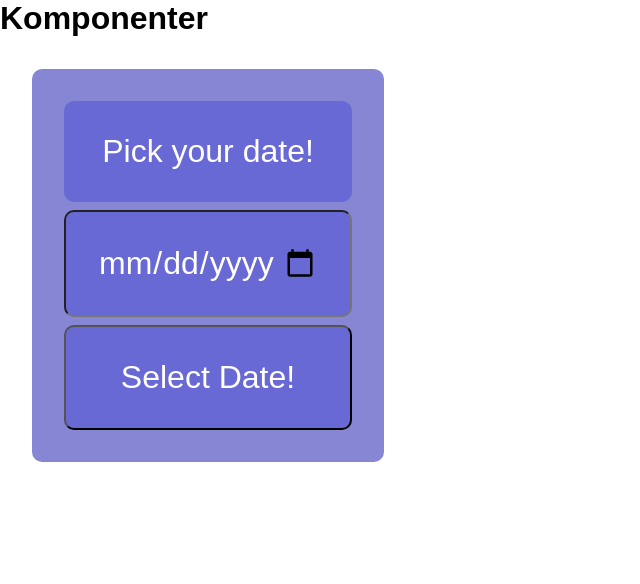
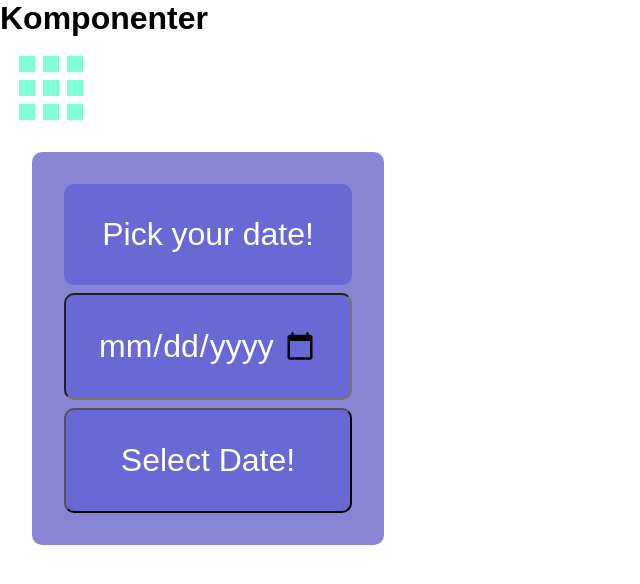
Before and after one commit to ZBajie/komponenter_Lars, a React (Vite) app: page / in a window 1280 px wide. Shown: the top 584 px of the page, without its empty margins (0-640 px from the left). Built offline with nearby package versions, Linux system fonts and the light colour scheme.

Commit message:
cool stuff

```diff
--- a/src/App.tsx
+++ b/src/App.tsx
@@ -1,5 +1,6 @@
 import { useState } from "react"
 import DatePicker from "./components/DatePicker/DatePicker"
+import BentoMenu from "./components/BentoMenu/BentoMenu"
 
 function App() {
   const [date, setDate] = useState("")
@@ -10,6 +11,7 @@ function App() {
   return (
     <>
       <h1>Komponenter</h1>
+      <BentoMenu/>
       <DatePicker
         labelText={"Pick your date!"}
         buttonText="Select Date!"
--- /dev/null
+++ b/src/components/BentoMenu/BentoMenu.scss
@@ -0,0 +1,97 @@
+.bentoMenu {
+    display: grid;
+    grid-template-columns: 1rem 1rem 1rem;
+    gap: 0.5rem;
+    margin-top: 1.5%;
+    margin-left: 1.5%;
+}
+
+.square {
+    height: 1rem;
+    width: 1rem;
+    background-color: aquamarine;
+}
+
+.menulist {
+    list-style: none;
+    width: 15rem;
+    opacity: 0;
+    height: 0;
+    overflow: hidden;
+    transition: opacity 0.3s, height 0.3s;
+    border-radius: 0 0 20px 20px;
+    background-color: whitesmoke
+
+}
+
+.animationGrowDown               {
+    animation: growDown 6s;
+
+
+}
+@keyframes growDown{
+    0%{
+        max-height: 0%;
+        opacity: 0;
+
+    }
+
+    50%{
+        max-height: 50%;
+    }
+    100%{
+        max-height: 100%;
+        background-color: whitesmoke;
+    }
+}
+
+.visible {
+    opacity: 1;
+    height: auto;
+}
+
+
+ .bentoMenu:hover span:nth-child(1) {
+    transform: translate(0%, 88%);
+    transition: 0.6s;
+}
+
+.bentoMenu:hover span:nth-child(2) {
+    transform: rotate(-360deg);
+    transition: 0.6s;
+}
+
+.bentoMenu:hover span:nth-child(3) {
+    transform: translate(0%, 88%);
+    transition: 0.6s;
+}
+
+.bentoMenu:hover span:nth-child(4) {
+    transform: translate(88%, 0%);
+    transition: 0.6s;
+}
+
+.bentoMenu:hover span:nth-child(5) {
+    transform: rotate(-360deg);
+    transition: 0.6s;
+}
+
+.bentoMenu:hover span:nth-child(6) {
+    transform: translate(-88%, 0%);
+    transition: 0.6s;
+}
+
+.bentoMenu:hover span:nth-child(7) {
+    transform: rotate(-360deg);
+    transition: 0.6s;
+}
+
+.bentoMenu:hover span:nth-child(8) {
+    transform: translate(0%, -88%);
+    transition: 0.6s;
+}
+
+.bentoMenu:hover span:nth-child(9) {
+    transform: rotate(-360deg);
+    transition: 0.6s;
+}
--- /dev/null
+++ b/src/components/BentoMenu/BentoMenu.tsx
@@ -0,0 +1,40 @@
+import React, { useState } from 'react';
+import riceball from "./../../assets/onigiri.svg";
+import "./BentoMenu.scss";
+
+const FoodArray: string[] = ["onigiri", "nigiri", "tempura", "sake", "dango"];
+
+const BentoMenu = () => {
+  const [menuClicked, setMenuClicked] = useState(false);
+
+  const menuClick = () => {
+    setMenuClicked(!menuClicked);
+  }
+
+  const hideClick = () => {
+    setMenuClicked(false);
+  }
+
+  return (
+    <div>
+      <div className="bentoMenu " onClick={menuClick}>
+        <span className="square"></span>
+        <span className="square"></span>
+        <span className="square"></span>
+        <span className="square"></span>
+        <span className="square"></span>
+        <span className="square"></span>
+        <span className="square"></span>
+        <span className="square"></span>
+        <span className="square"></span>
+      </div>
+      <ul className={`menulist animationGrowDown ${menuClicked ? 'visible' : ''}`}>
+        {FoodArray.map((food, index) => (
+          <li className="menuitems" key={index} onClick={hideClick}>{food}</li>
+        ))}
+      </ul>
+    </div>
+  );
+}
+
+export default BentoMenu;
```
